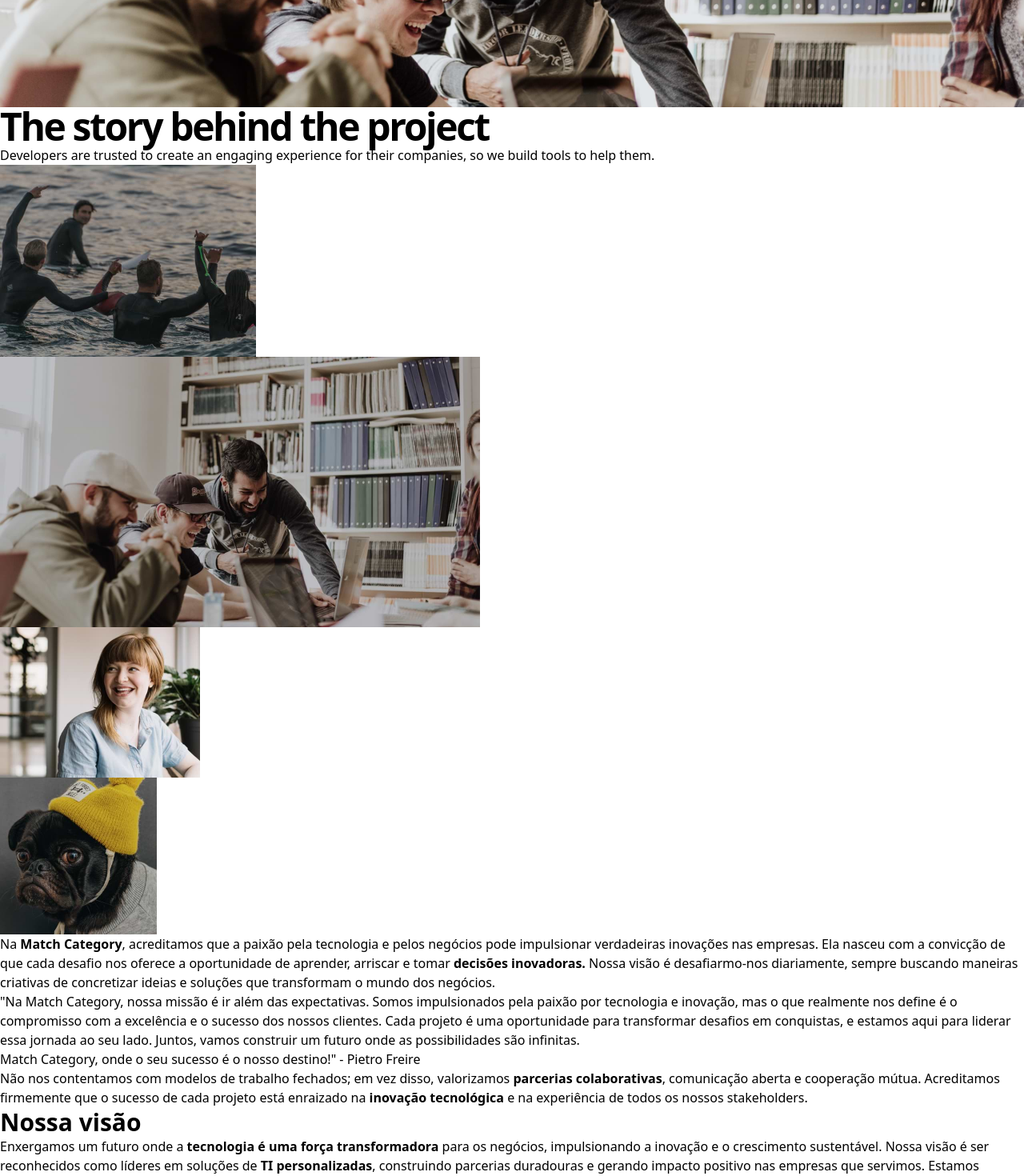
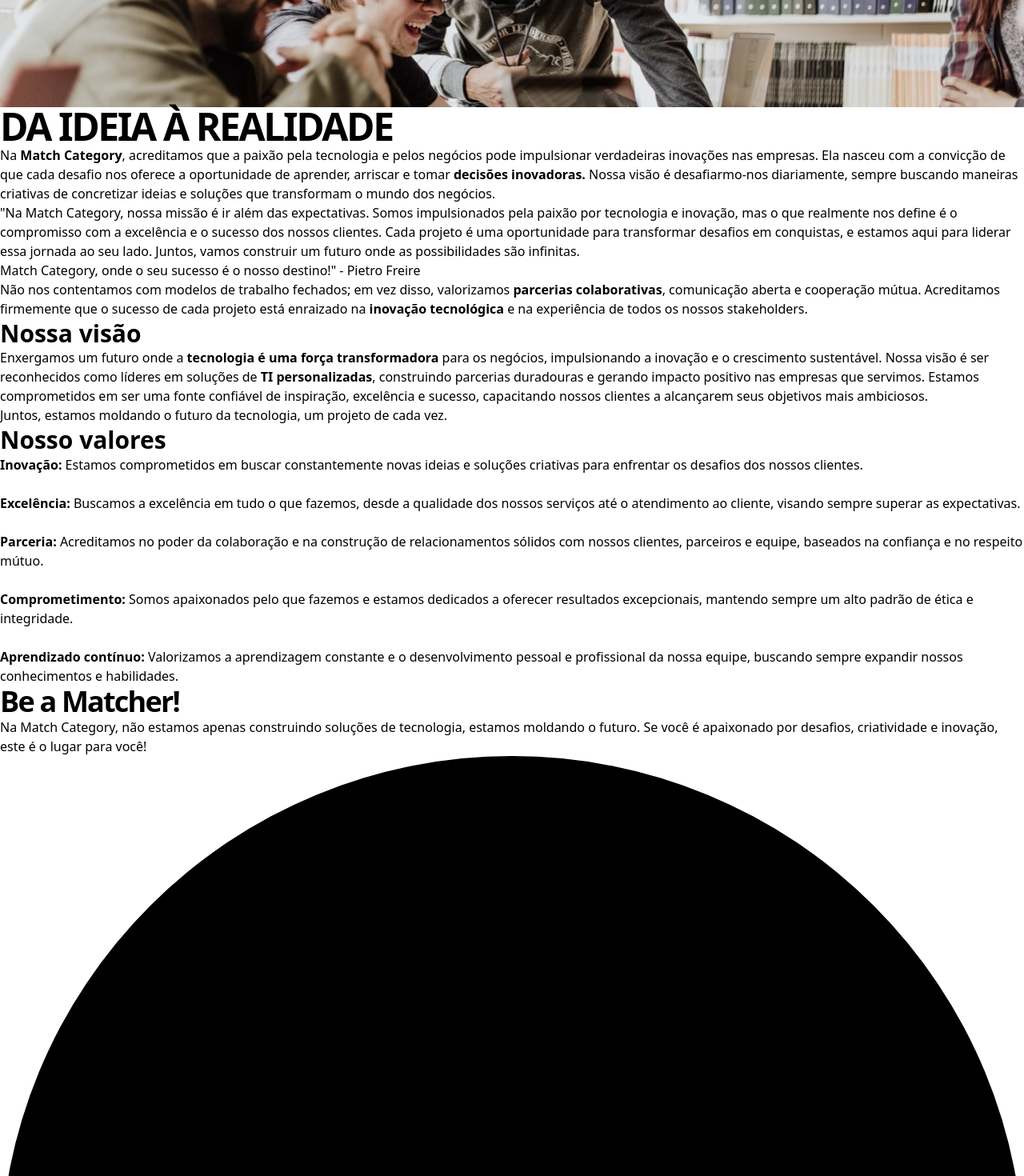
Before and after one commit to MatchCategory/matchcategory.github.io, a Vue app: page /about in a window 1280 px wide. Shown: the part 3260-4730 px from the top of the page at 80% size. Built offline with nearby package versions, Linux system fonts and the light colour scheme.

Commit message:
Pin icon added to the about page

```diff
--- /dev/null
+++ b/src/components/PinIcon.vue
@@ -0,0 +1,20 @@
+<template>
+  <svg id="Layer_1" data-name="Layer 1" xmlns="http://www.w3.org/2000/svg" viewBox="0 0 308.14 485.83">
+    <defs>
+    </defs>
+    <path class="cls-1" d="M154.07,0C68.98,0,0,68.98,0,154.07h0c0,1.43.02,2.86.06,4.28.03.99.07,1.98.11,2.98.01.28.02.57.04.85,1.12,22.99,6.96,45.54,17.22,66.21l123.46,248.73c2.48,5.81,7.83,8.71,13.19,8.71s10.71-2.9,13.19-8.71l123.46-248.73c10.26-20.67,16.1-43.22,17.22-66.21.01-.28.02-.57.04-.85.04-.99.09-1.98.11-2.98.04-1.42.06-2.85.06-4.28h0C308.14,68.98,239.16,0,154.07,0ZM154.07,246.54c-52.82,0-95.63-42.82-95.63-95.63s42.82-95.63,95.63-95.63,95.63,42.82,95.63,95.63-42.82,95.63-95.63,95.63Z"/>
+  </svg>
+</template>
+
+<script>
+export default {
+  name: 'PinIcon'
+}
+</script>
+
+<style>
+.cls-1 {
+  fill: #5d5dff;
+  stroke-width: 0px;
+}
+</style>
--- a/src/pages/About.vue
+++ b/src/pages/About.vue
@@ -14,7 +14,7 @@
 
       <!-- Page sections -->
       <HeroAbout />
-      <TeamImages />
+<!--      <TeamImages />-->
 <!--      <Timeline />-->
 <!--      <Team />-->
       <AboutSingle />
--- a/src/partials/HeroAbout.vue
+++ b/src/partials/HeroAbout.vue
@@ -11,8 +11,8 @@
     <div class="max-w-6xl mx-auto px-4 sm:px-6 relative">
       <div class="pt-32 pb-12 md:pt-40 md:pb-20">
         <div class="max-w-3xl mx-auto text-center">
-          <h1 class="h1 mb-4" data-aos="fade-up">The story behind the project</h1>
-          <p class="text-xl text-gray-400 mb-8" data-aos="fade-up" data-aos-delay="200">Developers are trusted to create an engaging experience for their companies, so we build tools to help them.</p>
+          <h1 class="h1 mb-4" data-aos="fade-up">DA IDEIA À REALIDADE</h1>
+<!--          <p class="text-xl text-gray-400 mb-8" data-aos="fade-up" data-aos-delay="200">Developers are trusted to create an engaging experience for their companies, so we build tools to help them.</p>-->
         </div>
       </div>
     </div>
--- a/src/partials/TeamImages.vue
+++ b/src/partials/TeamImages.vue
@@ -12,9 +12,9 @@
           <figure class="absolute h-auto" style="top: 8.5%;right: 0;width: 32.55%;max-width: 250px;" data-aos="fade-left" data-aos-delay="200">
             <img src="../images/team-mosaic-03.jpg" width="250" height="188" alt="Team mosaic 03" />
           </figure>
-          <figure class="absolute h-auto" style="bottom: 0;right: 20%;width: 25.52%;max-width: 196px;" data-aos="fade-up" data-aos-delay="300">
-            <img src="../images/team-mosaic-04.jpg" width="196" height="196" alt="Team mosaic 04" />
-          </figure>
+<!--          <figure class="absolute h-auto" style="bottom: 0;right: 20%;width: 25.52%;max-width: 196px;" data-aos="fade-up" data-aos-delay="300">-->
+<!--            <img src="../images/team-mosaic-04.jpg" width="196" height="196" alt="Team mosaic 04" />-->
+<!--          </figure>-->
         </div>
       </div>
     </div>
--- a/src/partials/TestimonialsCarousel.vue
+++ b/src/partials/TestimonialsCarousel.vue
@@ -68,8 +68,10 @@
 <!--              <img class="absolute rounded-full" style="top: 34%;left: 76.5%;" src="../images/world-user-04.jpg" width="72" height="72" alt="User 04" data-aos="fade-up" data-aos-delay="700" />-->
 <!--              <img class="absolute rounded-full" style="top: 29.5%;left: 8.5%;" src="../images/world-user-05.jpg" width="48" height="48" alt="User 05" data-aos="fade-up" data-aos-delay="500" />-->
 <!--              <img class="absolute rounded-full" style="top: 56%;left: 19%;" src="../images/world-user-06.jpg" width="56" height="56" alt="User 06" data-aos="fade-up" data-aos-delay="200" />-->
-              <img class="absolute rounded-full" style="top: 65%;left: 30%;" src="../images/world-user-07.jpg" width="40" height="40" alt="User 07" data-aos="fade-up" data-aos-delay="600" />
-              <img class="absolute rounded-full" style="top: 32%;left: 43%;" src="../images/world-user-08.jpg" width="30" height="30" alt="User 08" data-aos="fade-up" data-aos-delay="300" />
+<!--              <img class="absolute rounded-full" style="top: 65%;left: 30%;" src="../images/world-user-07.jpg" width="40" height="40" alt="User 07" data-aos="fade-up" data-aos-delay="600" />-->
+              <PinIcon class="absolute rounded-full" style="top: 68%;left: 32%;" width="20" height="20"/>
+<!--              <img class="absolute rounded-full" style="top: 32%;left: 43%;" src="../images/world-user-08.jpg" width="30" height="30" alt="User 08" data-aos="fade-up" data-aos-delay="300" />-->
+              <PinIcon class="absolute rounded-full" style="top: 35%;left: 43%;" width="20" height="20"/>
             </div>
           </div>
 
@@ -129,9 +131,11 @@
 import Image01 from '../images/world-user-01.jpg'
 import Image02 from '../images/world-user-02.jpg'
 import Image03 from '../images/world-user-03.jpg'
+import PinIcon from '../components/PinIcon.vue'
 
 export default {
   name: 'TestimonialsCarousel',
+  components: {PinIcon},
   data: function () {
     return {
       active: 0,
```
Also changed, not shown: 1 other file (tests, documents, lock files or other folders).
